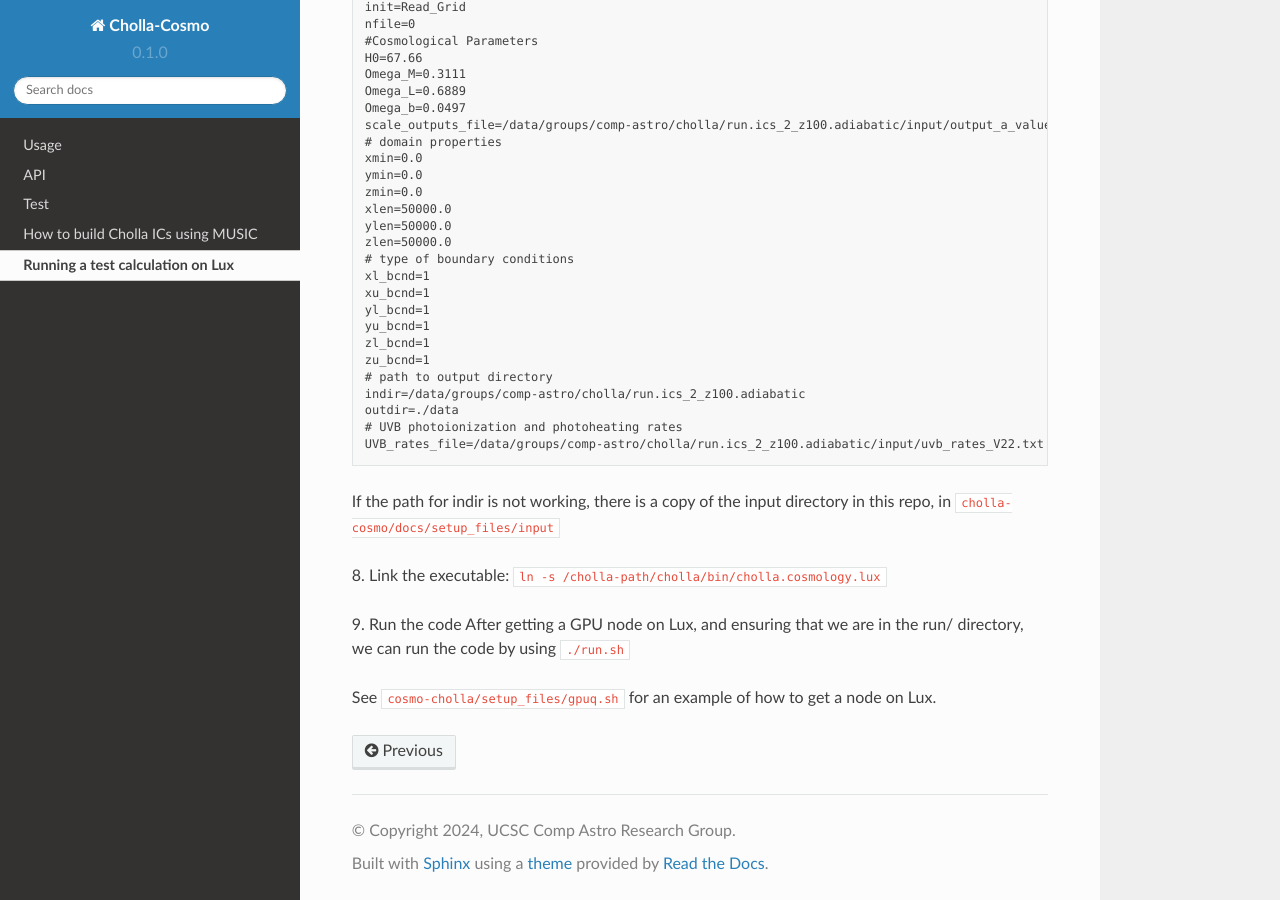
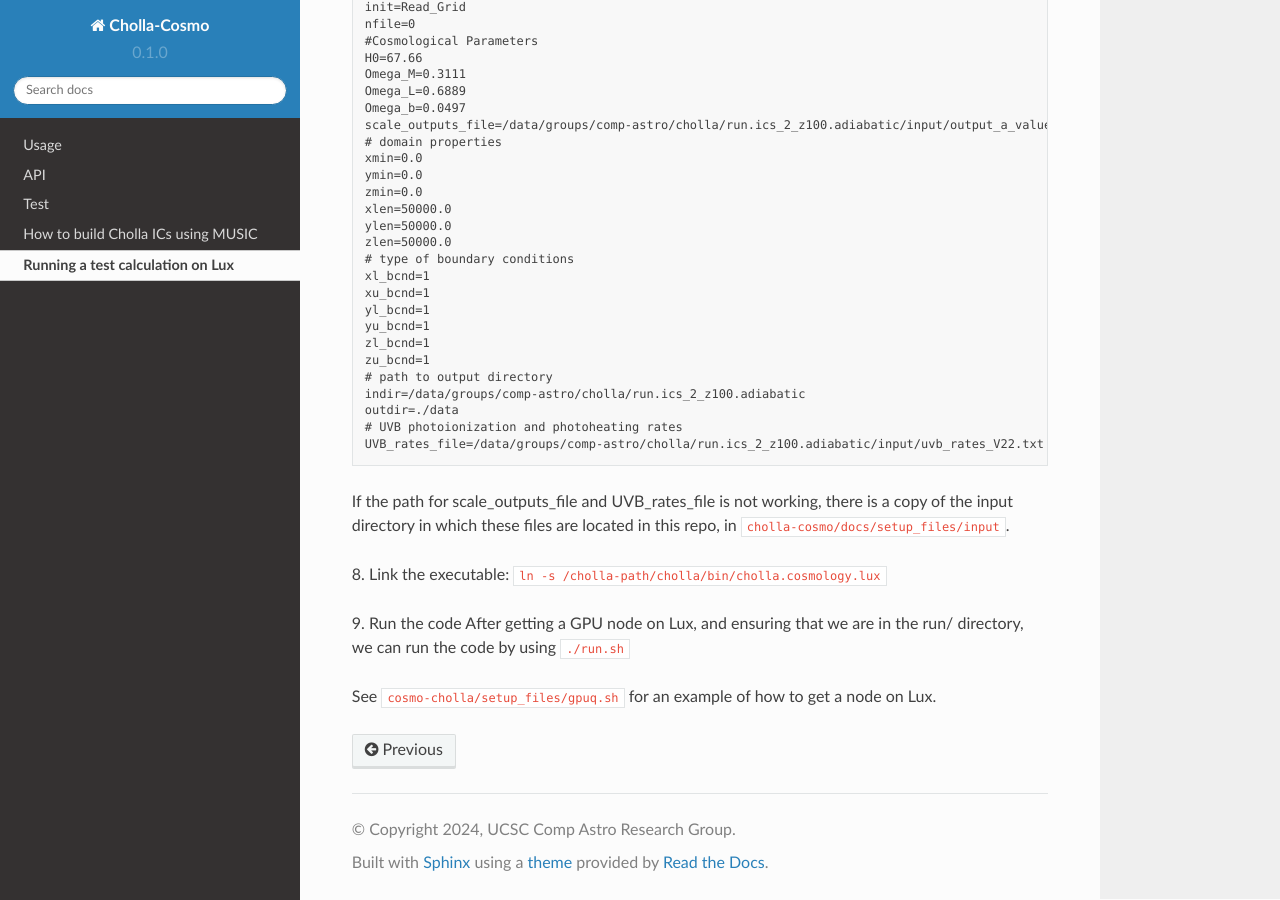
Before and after one commit to evazlimen/cholla-cosmo, a Sphinx documentation site: the page built from docs/source/lux_test_calculation.rst, in a window 1280 px wide and 900 px high, scrolled down 1556 px. Built offline with Sphinx 7.4.7 and the Read the Docs theme 2.0.0, drawn with Linux system fonts in a browser that asks for light colours.

Commit message:
Update lux_test_calculation.rst

```diff
--- a/docs/source/lux_test_calculation.rst
+++ b/docs/source/lux_test_calculation.rst
@@ -42,7 +42,7 @@
 
 
 
-If the path for indir is not working, there is a copy of the input directory in this repo, in ``cholla-cosmo/docs/setup_files/input``
+If the path for scale_outputs_file and UVB_rates_file is not working, there is a copy of the input directory in which these files are located in this repo, in ``cholla-cosmo/docs/setup_files/input``.
 
 8. Link the executable:
 ``ln -s /cholla-path/cholla/bin/cholla.cosmology.lux``
```
